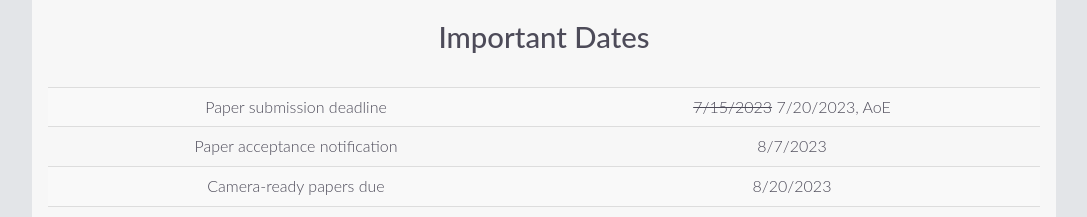
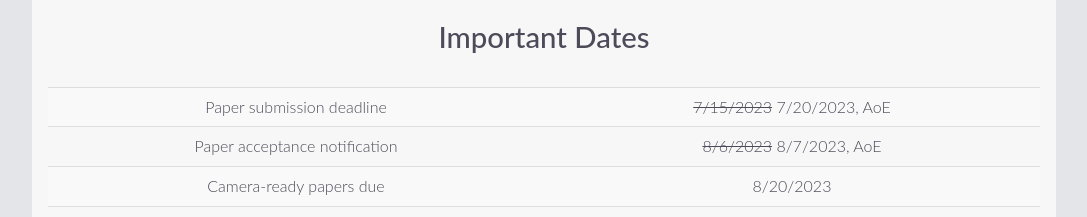
Before and after one commit to CVAMD2023/CVAMD2023.github.io, a plain HTML site: page index.html in a window 1280 px wide. Shown: the part 2260-2477 px from the top of the page, without its empty margins (96-1183 px from the left). Drawn offline with nearby package versions, Linux system fonts and the light colour scheme.

Commit message:
update notification time

```diff
--- a/index.html
+++ b/index.html
@@ -205,7 +205,7 @@
     </tr>
     <tr>
         <td>Paper acceptance notification</td>
-        <td>8/7/2023</td>
+        <td><del>8/6/2023</del> 8/7/2023, AoE</td>
     </tr>
     <tr>
         <td>Camera-ready papers due</td>
```
